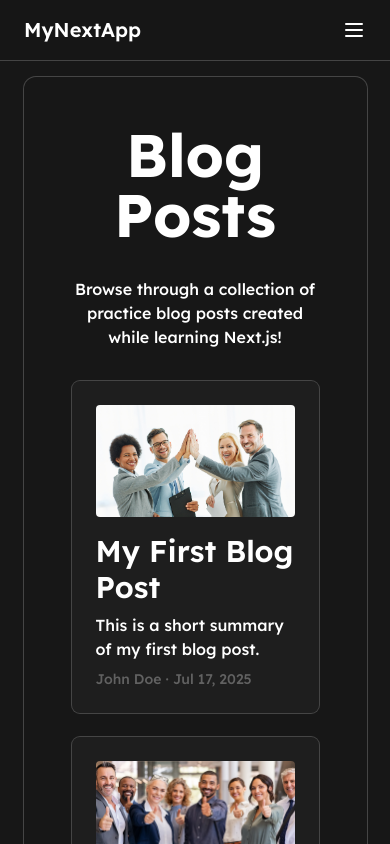
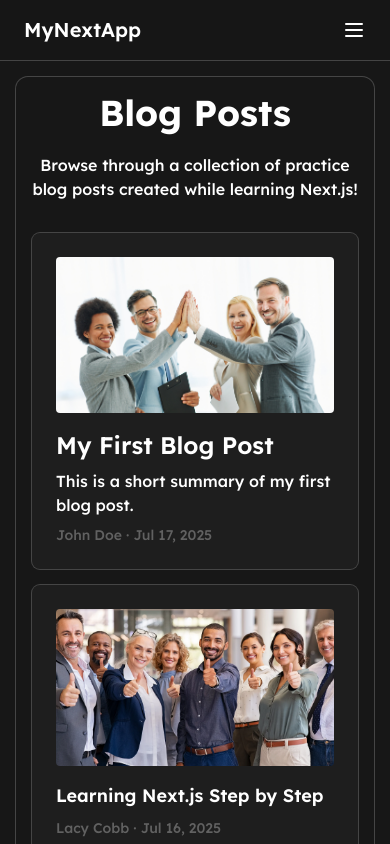
Before and after one commit to Akshiro28/my-next-app, a Next.js app in the folder frontend/: page /blog in a window 390 px wide. Shown: the top 844 px of the page. Built offline with nearby package versions, Linux system fonts and the light colour scheme.

Commit message:
mobile-responsive on blog and article page

```diff
--- a/frontend/app/blog/[slug]/page.module.css
+++ b/frontend/app/blog/[slug]/page.module.css
@@ -12,3 +12,9 @@
   line-height: 2.5;
   margin-bottom: 1.25em;
 }
+
+@media (max-width: 768px) {
+  .article h2 {
+    font-size: 1.5rem;
+  }
+}
--- a/frontend/app/blog/[slug]/page.tsx
+++ b/frontend/app/blog/[slug]/page.tsx
@@ -58,7 +58,7 @@ export default function BlogPostPage() {
 
       {/* Main content */}
       <div className="text-left">
-        <h1 className="text-5xl font-bold mb-2 text-center lg:text-left">{post.title}</h1>
+        <h1 className="text-3xl md:text-5xl font-bold mb-2 text-left">{post.title}</h1>
         <p className="text-sm text-muted-foreground text-[var(--foreground-50)] mb-6">
           {post.author} · {new Date(post.date).toLocaleDateString(undefined, {
             year: "numeric",
--- a/frontend/app/blog/page.tsx
+++ b/frontend/app/blog/page.tsx
@@ -4,11 +4,11 @@ import { mockPosts } from './mockPosts';
 export default function BlogIndexPage() {
   return (
     <div className="min-h-[calc(100vh-154px)] flex-1 flex items-center">
-      <div className="bs-container mx-auto text-center ring p-12 rounded-xl ring-[var(--foreground-20)]">
-        <h1 className="text-6xl font-bold mb-8">Blog Posts</h1>
+      <div className="bs-container mx-auto text-center ring lg:p-12 md:p-8 p-4 rounded-xl ring-[var(--foreground-20)]">
+        <h1 className="md:text-6xl text-4xl font-bold mb-5 md:mb-8">Blog Posts</h1>
         <p className="mb-8">Browse through a collection of practice blog posts created while learning Next.js!</p>
 
-        <ul className="grid grid-cols-1 md:grid-cols-4 auto-rows-[1fr] gap-6 text-left">
+        <ul className="grid grid-cols-1 md:grid-cols-2 lg:grid-cols-3 xl:grid-cols-4 auto-rows-[1fr] lg:gap-6 gap-4 text-left">
           {mockPosts.map((post, index) => (
             <li
               key={post.slug}
@@ -24,7 +24,7 @@ export default function BlogIndexPage() {
                       className="w-full h-full object-cover"
                     />
                   </div>
-                  <p className={`font-semibold hover:underline hover:decoration-1 decoration-[var(--foreground-20)] underline-offset-6 mb-2 ${index === 0 ? 'text-3xl' : 'text-lg'}`}>
+                  <p className={`font-semibold hover:underline hover:decoration-1 decoration-[var(--foreground-20)] underline-offset-6 mb-2 ${index === 0 ? 'text-2xl md:text-3xl' : 'text-lg'}`}>
                     {post.title}
                   </p>
                 </div>
--- a/frontend/app/globals.css
+++ b/frontend/app/globals.css
@@ -52,7 +52,7 @@ body {
 
 .bs-container {
   max-width: 1320px;
-  width: calc(100vw - 47px);
+  width: calc(100vw - 32px);
 }
 
 @media (max-width: 1400px) {
```
